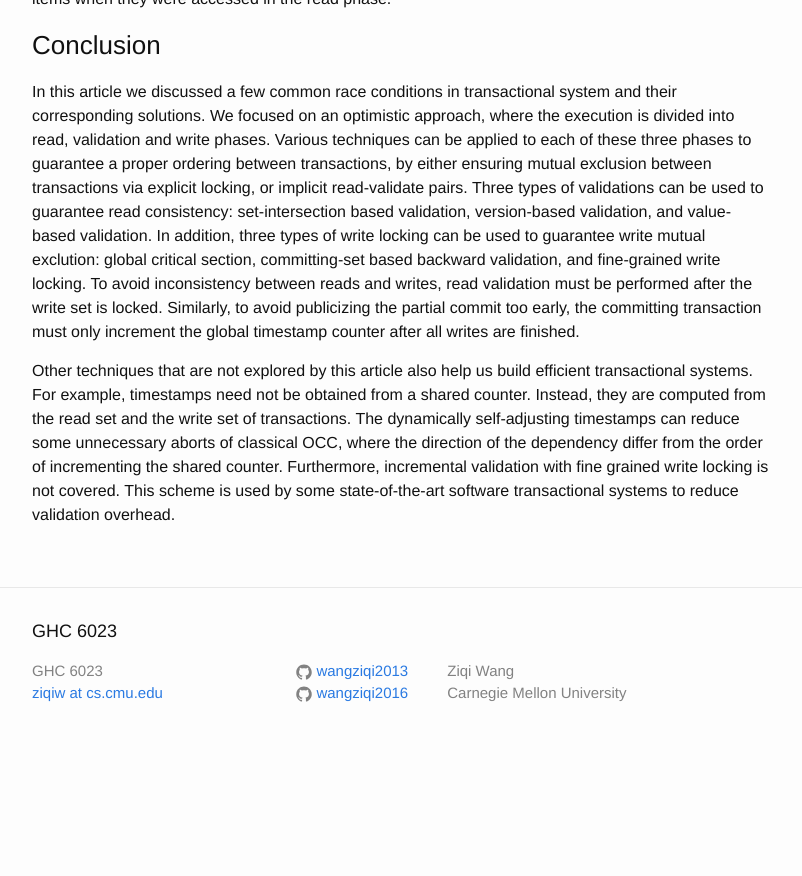
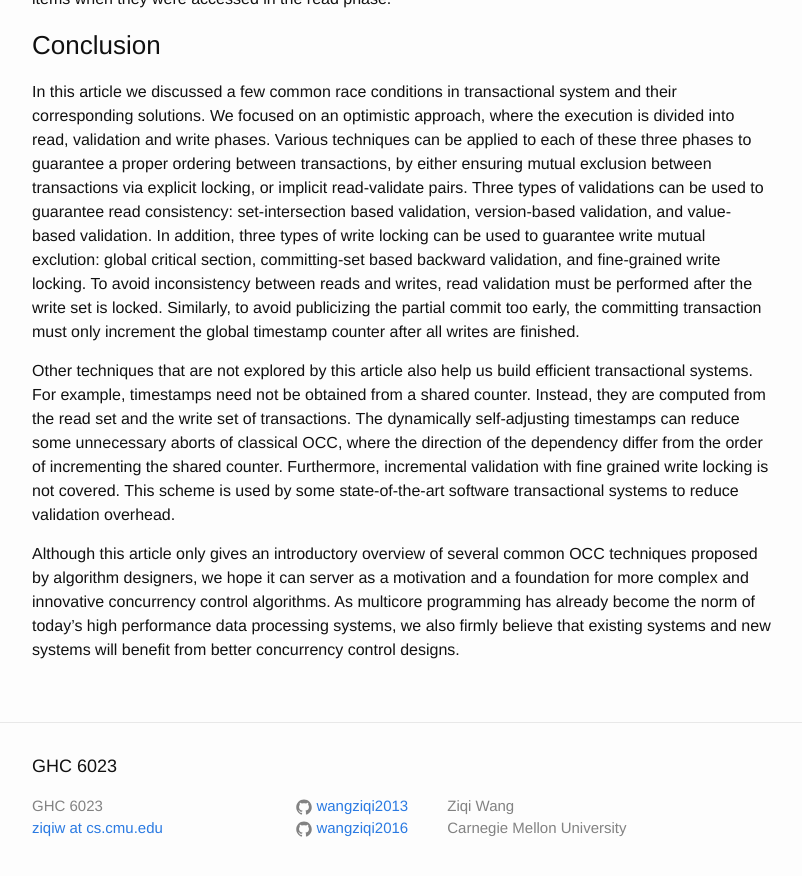
Before and after one commit to wangziqi2013/wangziqi2013.github.io, a Jekyll site: the page built from _posts/2018-03-21-Analyzing-OCC-Anomalies-and-Solutions.markdown, in a window 1280 px wide and 900 px high, scrolled down 11501 px. Shown: the top 876 px of the window, without its empty margins (238-1040 px from the left). Built offline with Jekyll 4.4.1, drawn with Linux system fonts in a browser that asks for light colours; before the commit the page ends 12266 px from its top, so only the background shows below that.

Commit message:
Finish all

```diff
--- a/_posts/2018-03-21-Analyzing-OCC-Anomalies-and-Solutions.markdown
+++ b/_posts/2018-03-21-Analyzing-OCC-Anomalies-and-Solutions.markdown
@@ -498,3 +498,8 @@ transactions. The dynamically self-adjusting timestamps can reduce some unnecess
 direction of the dependency differ from the order of incrementing the shared counter. Furthermore, incremental validation
 with fine grained write locking is not covered. This scheme is used by some state-of-the-art software transactional systems
 to reduce validation overhead.
+
+Although this article only gives an introductory overview of several common OCC techniques proposed by algorithm designers,
+we hope it can server as a motivation and a foundation for more complex and innovative concurrency control algorithms.
+As multicore programming has already become the norm of today's high performance data processing systems, we also firmly
+believe that existing systems and new systems will benefit from better concurrency control designs.
```
